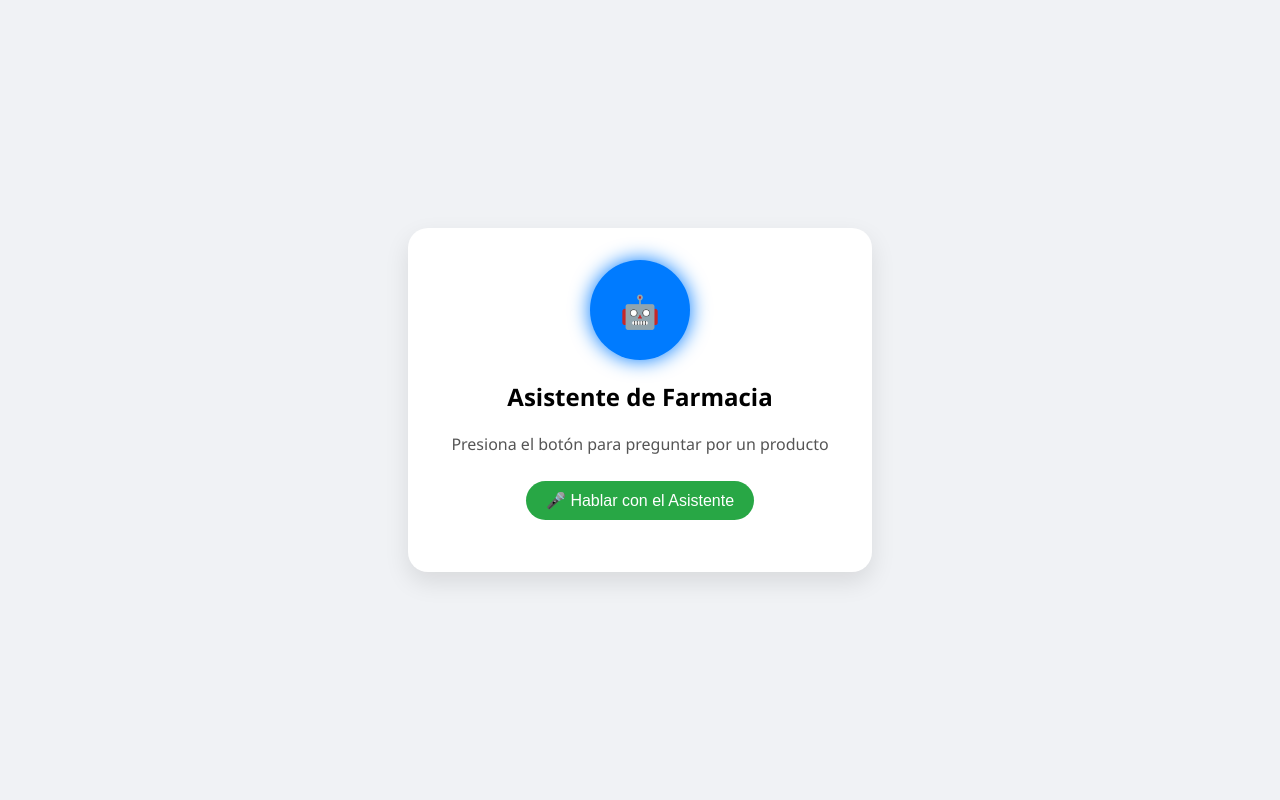
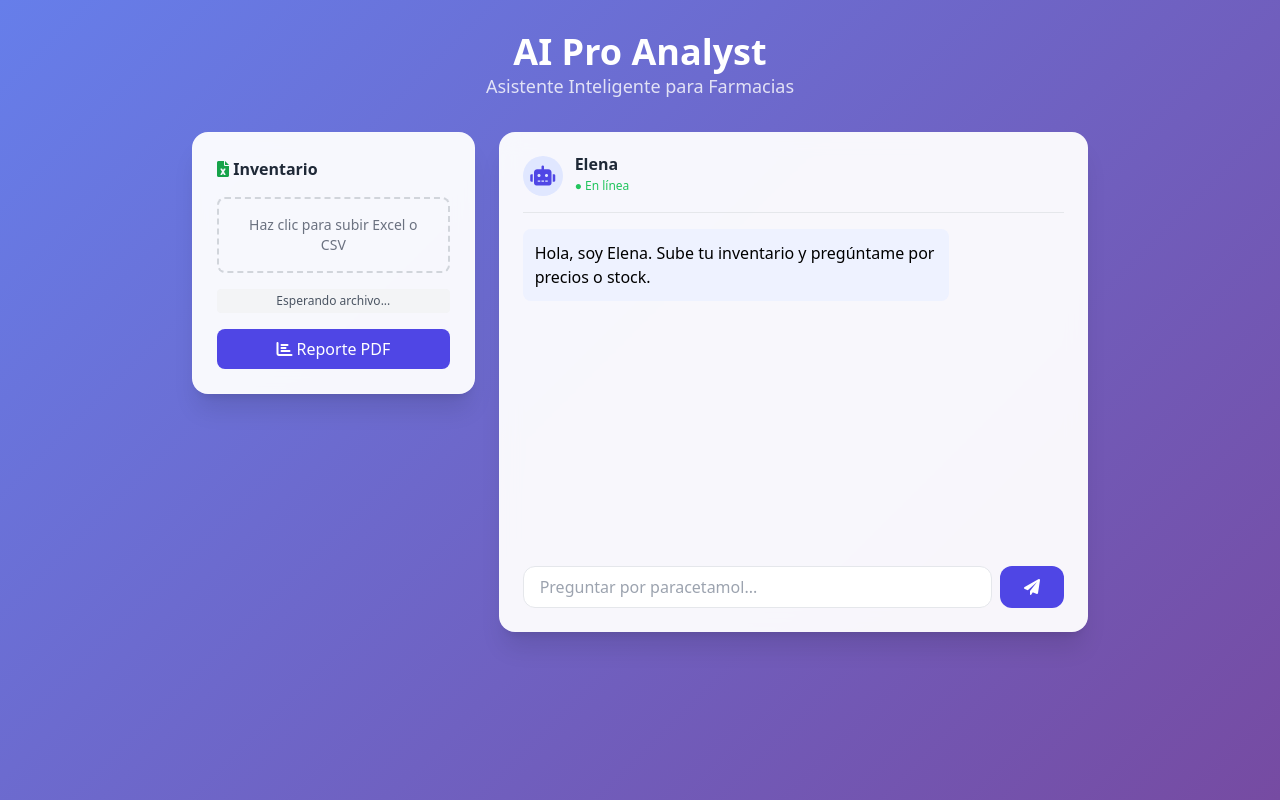
Before and after one commit to jesuspolo1986/asistente-farmacia-ia, a Flask app: page / in a window 1280 px wide. Run offline with Flask 3, Linux system fonts and the light colour scheme; parts of the project's set-up code (start-up, migrations or seed data) failed here and were passed over; some libraries are stand-ins or nearby versions.

Commit message:
Interfaz moderna de AI Pro Analyst

```diff
--- a/app.py
+++ b/app.py
@@ -1,44 +1,64 @@
 import os
 import pandas as pd
-from flask import Flask, jsonify, render_template
+from flask import Flask, jsonify, render_template, request
 from groq import Groq
 
 app = Flask(__name__)
 
-# Configura tu llave de Groq aquí
-# Así debe quedar para que funcione en la nube
+# Configuración de Groq
 api_key_groq = os.environ.get("GROQ_API_KEY")
 client = Groq(api_key=api_key_groq)
 
-# Carga el Excel (asegúrate de subirlo a la nube también)
-df_inv = pd.read_excel('inventario.xlsx')
-
-def obtener_respuesta_ia(consulta_usuario):
-    try:
-        # Filtrado rápido de inventario [cite: 2026-01-14]
-        contexto = df_inv.head(10).to_string(index=False)
-
-        completion = client.chat.completions.create(
-            model="mixtral-8x7b-32768", # Modelo potente y gratis
-            messages=[
-                {"role": "system", "content": "Eres Elena, asistente de Farmacia Pro. Responde en una frase corta con precio y stock."},
-                {"role": "user", "content": f"Inventario: {contexto}\nPregunta: {consulta_usuario}"}
-            ],
-        )
-        return completion.choices[0].message.content
-    except Exception as e:
-        return "Servicio temporalmente fuera de línea."
+# Variable global para el inventario
+df_inv = None
 
 @app.route('/')
 def home():
     return render_template('index.html')
 
+@app.route('/upload', methods=['POST'])
+def upload_file():
+    global df_inv
+    if 'file' not in request.files:
+        return jsonify({"error": "No hay archivo"}), 400
+
+    file = request.files['file']
+    if file.filename == '':
+        return jsonify({"error": "Nombre vacío"}), 400
+
+    # Cargamos el archivo directamente a memoria
+    if file.filename.endswith('.xlsx'):
+        df_inv = pd.read_excel(file)
+    else:
+        df_inv = pd.read_csv(file)
+
+    return jsonify({"status": "Inventario cargado", "filas": len(df_inv)})
+
 @app.route('/preguntar/<nombre>', methods=['GET'])
 def preguntar_por_voz(nombre):
-    respuesta = obtener_respuesta_ia(nombre)
-    return jsonify({"status": "Exitoso", "respuesta_asistente": respuesta})
+    global df_inv
+    if df_inv is None:
+        return jsonify({"respuesta_asistente": "Primero sube el inventario, por favor."})
+
+    # Buscamos el producto por nombre [cite: 2026-01-14]
+    # Filtramos filas que contengan el nombre buscado
+    resultado = df_inv[df_inv['producto'].str.contains(nombre, case=False, na=False)]
+
+    if not resultado.empty:
+        contexto = resultado.to_string(index=False)
+    else:
+        contexto = "Producto no encontrado en la lista."
+
+    # Enviamos a la IA para una respuesta humana
+    completion = client.chat.completions.create(
+        model="mixtral-8x7b-32768",
+        messages=[
+            {"role": "system", "content": "Eres Elena. Da precio y stock de forma amable."},
+            {"role": "user", "content": f"Datos: {contexto}\nPregunta: {nombre}"}
+        ],
+    )
+    return jsonify({"respuesta_asistente": completion.choices[0].message.content})
 
 if __name__ == '__main__':
-    # Puerto dinámico para la nube
     port = int(os.environ.get("PORT", 5000))
     app.run(host='0.0.0.0', port=port)
--- a/templates/index.html
+++ b/templates/index.html
@@ -2,78 +2,119 @@
 <html lang="es">
 <head>
     <meta charset="UTF-8">
-    <title>Asistente de Farmacia IA</title>
+    <meta name="viewport" content="width=device-width, initial-scale=1.0">
+    <title>AI Pro Analyst - Elena</title>
+    <script src="https://cdn.tailwindcss.com"></script>
+    <link rel="stylesheet" href="https://cdnjs.cloudflare.com/ajax/libs/font-awesome/6.0.0/css/all.min.css">
     <style>
-        body { font-family: 'Segoe UI', Tahoma, Geneva, Verdana, sans-serif; background: #f0f2f5; display: flex; justify-content: center; align-items: center; height: 100vh; margin: 0; }
-        .card { background: white; padding: 2rem; border-radius: 20px; box-shadow: 0 10px 25px rgba(0,0,0,0.1); text-align: center; width: 400px; }
-        .avatar { width: 100px; height: 100px; background: #007bff; border-radius: 50%; margin: 0 auto 1rem; display: flex; align-items: center; justify-content: center; color: white; font-size: 2rem; box-shadow: 0 0 20px #007bff; transition: transform 0.3s; }
-        .listening { animation: pulse 1.5s infinite; }
-        @keyframes pulse { 0% { transform: scale(1); box-shadow: 0 0 0 0 rgba(0,123,255,0.7); } 70% { transform: scale(1.1); box-shadow: 0 0 0 15px rgba(0,123,255,0); } 100% { transform: scale(1); } }
-        button { background: #28a745; color: white; border: none; padding: 10px 20px; border-radius: 50px; cursor: pointer; font-size: 1rem; margin-top: 10px; }
-        #status { margin-top: 1rem; color: #555; }
+        .glass { background: rgba(255, 255, 255, 0.95); backdrop-filter: blur(10px); }
+        .gradient-bg { background: linear-gradient(135deg, #667eea 0%, #764ba2 100%); }
     </style>
 </head>
-<body>
-    <div class="card">
-        <div id="avatar" class="avatar">🤖</div>
-        <h2>Asistente de Farmacia</h2>
-        <p id="status">Presiona el botón para preguntar por un producto</p>
-        <button onclick="comenzarEscuchar()">🎤 Hablar con el Asistente</button>
-        <div id="resultado" style="margin-top: 20px; font-weight: bold; color: #007bff;"></div>
+<body class="gradient-bg min-h-screen font-sans">
+
+    <div id="subscription-banner" class="bg-yellow-500 text-white text-center py-2 hidden">
+        <i class="fas fa-exclamation-triangle"></i>
+        Tu suscripción expiró ayer. Hoy es tu <strong>día de gracia</strong>.
+    </div>
+
+    <div class="container mx-auto px-4 py-8">
+        <div class="max-w-4xl mx-auto">
+            <div class="text-white text-center mb-8">
+                <h1 class="text-4xl font-bold">AI Pro Analyst</h1>
+                <p class="opacity-80 text-lg">Asistente Inteligente para Farmacias</p>
+            </div>
+
+            <div class="grid grid-cols-1 md:grid-cols-3 gap-6">
+                <div class="glass p-6 rounded-2xl shadow-xl border border-white/20 h-fit">
+                    <h2 class="font-bold text-gray-800 mb-4"><i class="fas fa-file-excel text-green-600"></i> Inventario</h2>
+
+                    <div class="space-y-4">
+                        <div class="border-2 border-dashed border-gray-300 rounded-lg p-4 text-center hover:border-indigo-500 transition cursor-pointer" onclick="document.getElementById('fileInput').click()">
+                            <p class="text-sm text-gray-500">Haz clic para subir Excel o CSV</p>
+                            <input type="file" id="fileInput" class="hidden" accept=".xlsx, .csv" onchange="subirArchivo()">
+                        </div>
+                        <div id="status-carga" class="text-xs font-medium text-center py-1 rounded bg-gray-100 text-gray-600">
+                            Esperando archivo...
+                        </div>
+
+                        <button onclick="alert('Función de Gráficos disponible mañana')" class="w-full bg-indigo-600 text-white py-2 rounded-lg hover:bg-indigo-700 transition font-medium">
+                            <i class="fas fa-chart-bar"></i> Reporte PDF
+                        </button>
+                    </div>
+                </div>
+
+                <div class="md:col-span-2 glass p-6 rounded-2xl shadow-xl flex flex-col h-[500px]">
+                    <div class="flex items-center space-x-3 mb-4 border-b pb-4">
+                        <div class="w-10 h-10 bg-indigo-100 rounded-full flex items-center justify-center text-indigo-600">
+                            <i class="fas fa-robot text-xl"></i>
+                        </div>
+                        <div>
+                            <h3 class="font-bold text-gray-800 leading-none">Elena</h3>
+                            <span class="text-xs text-green-500">● En línea</span>
+                        </div>
+                    </div>
+
+                    <div id="chat-box" class="flex-grow overflow-y-auto mb-4 space-y-4 pr-2">
+                        <div class="bg-indigo-50 p-3 rounded-lg max-w-[80%]">
+                            Hola, soy Elena. Sube tu inventario y pregúntame por precios o stock.
+                        </div>
+                    </div>
+
+                    <div class="flex space-x-2">
+                        <input type="text" id="userInput" placeholder="Preguntar por paracetamol..." class="flex-grow border rounded-xl px-4 py-2 focus:outline-none focus:ring-2 focus:ring-indigo-500">
+                        <button onclick="enviarPregunta()" class="bg-indigo-600 text-white px-6 py-2 rounded-xl hover:bg-indigo-700 transition">
+                            <i class="fas fa-paper-plane"></i>
+                        </button>
+                    </div>
+                </div>
+            </div>
+        </div>
     </div>
 
     <script>
-        function comenzarEscuchar() {
-            const recognition = new (window.SpeechRecognition || window.webkitSpeechRecognition)();
-            recognition.lang = 'es-ES';
-            const avatar = document.getElementById('avatar');
-            const status = document.getElementById('status');
+        async function subirArchivo() {
+            const fileInput = document.getElementById('fileInput');
+            const status = document.getElementById('status-carga');
+            if (!fileInput.files[0]) return;
 
-            recognition.onstart = () => {
-                avatar.classList.add('listening');
-                status.innerText = "Escuchando...";
-            };
+            const formData = new FormData();
+            formData.append('file', fileInput.files[0]);
 
-            recognition.onresult = (event) => {
-                const producto = event.results[0][0].transcript;
-                status.innerText = `Preguntaste por: ${producto}`;
-                consultarPrecio(producto);
-            };
-
-            recognition.onend = () => {
-                avatar.classList.remove('listening');
-            };
-
-            recognition.start();
+            status.innerText = "Subiendo...";
+            try {
+                const response = await fetch('/upload', { method: 'POST', body: formData });
+                const data = await response.json();
+                status.innerText = `✅ ${data.filas} productos cargados`;
+                status.classList.replace('bg-gray-100', 'bg-green-100');
+                status.classList.replace('text-gray-600', 'text-green-700');
+            } catch (err) {
+                status.innerText = "❌ Error al cargar";
+            }
         }
 
-       async function consultarPrecio(producto) {
-    const res = await fetch(`/preguntar/${producto}`);
-    const data = await res.json();
-    const respuesta = data.respuesta_asistente;
+        async function enviarPregunta() {
+            const input = document.getElementById('userInput');
+            const chatBox = document.getElementById('chat-box');
+            if (!input.value) return;
 
-    document.getElementById('resultado').innerText = respuesta;
+            // Mostrar mensaje usuario
+            chatBox.innerHTML += `<div class="bg-gray-100 p-3 rounded-lg ml-auto max-w-[80%] text-right">${input.value}</div>`;
 
-    // Configuración de la Voz Femenina
-    const mensaje = new SpeechSynthesisUtterance(respuesta);
-    mensaje.lang = 'es-ES';
+            const pregunta = input.value;
+            input.value = "";
 
-    // Buscamos una voz que suene femenina en el sistema
-    const voces = window.speechSynthesis.getVoices();
-    const vozFemenina = voces.find(voz =>
-        (voz.name.includes('Google español') || voz.name.includes('Helena') || voz.name.includes('Zira') || voz.name.includes('Microsoft Sabina'))
-    );
+            try {
+                const response = await fetch(`/preguntar/${pregunta}`);
+                const data = await response.json();
 
-    if (vozFemenina) {
-        mensaje.voice = vozFemenina;
-    }
-
-    mensaje.rate = 1.0; // Velocidad normal
-    mensaje.pitch = 1.1; // Tono ligeramente más agudo para sonar más natural
-
-    window.speechSynthesis.speak(mensaje);
-}
-
+                // Mostrar respuesta de Elena
+                chatBox.innerHTML += `<div class="bg-indigo-50 p-3 rounded-lg max-w-[80%] shadow-sm border border-indigo-100"><i class="fas fa-robot mr-2"></i>${data.respuesta_asistente}</div>`;
+                chatBox.scrollTop = chatBox.scrollHeight;
+            } catch (err) {
+                chatBox.innerHTML += `<div class="text-red-500 text-sm">Error al conectar con Elena.</div>`;
+            }
+        }
     </script>
 </body>
 </html>
```
